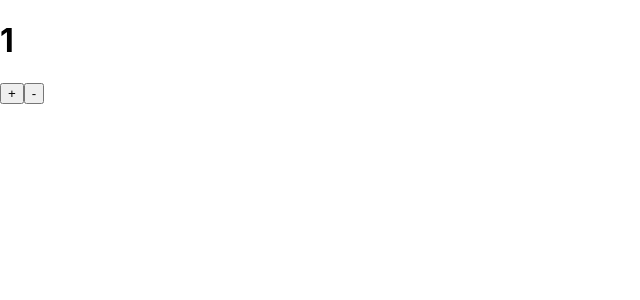
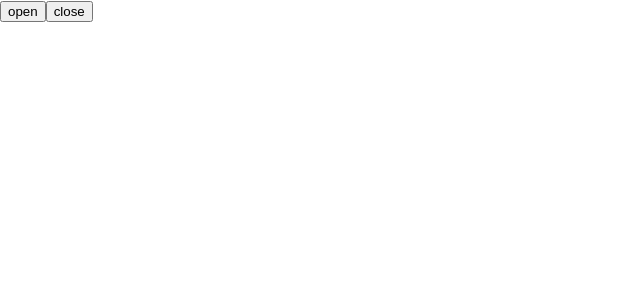
Before and after one commit to seolranlee/react-context-tutorial, a React (Create React App) app: page / in a window 1280 px wide. Shown: the top 300 px of the page, without its empty margins (0-640 px from the left). Built offline with nearby package versions, Linux system fonts and the light colour scheme.

Commit message:
Context의 상태에서 배열이나 객체를 다루는 경우: Modal

```diff
--- a/src/App.js
+++ b/src/App.js
@@ -1,72 +1,88 @@
 import { createContext, useContext, useMemo, useState } from "react";
 
-const CounterValueContext = createContext();
-const CounterActionsContext = createContext();
+const ModalValueContext = createContext();
+const ModalActionsContext = createContext();
 
-function CounterProvider({ children }) {
-  const [counter, setCounter] = useState(1);
+function ModalProvider({ children }) {
+  const [modal, setModal] = useState({
+    visible: false,
+    message: "",
+  });
+
   const actions = useMemo(
     () => ({
-      increase() {
-        setCounter((prev) => prev + 1);
+      open(message) {
+        setModal({
+          message,
+          visible: true,
+        });
       },
-      decrease() {
-        setCounter((prev) => prev - 1);
+      close() {
+        setModal((prev) => ({
+          ...prev,
+          visible: false,
+        }));
       },
     }),
     []
   );
 
   return (
-    <CounterActionsContext.Provider value={actions}>
-      <CounterValueContext.Provider value={counter}>
+    <ModalActionsContext.Provider value={actions}>
+      <ModalValueContext.Provider value={modal}>
         {children}
-      </CounterValueContext.Provider>
-    </CounterActionsContext.Provider>
+      </ModalValueContext.Provider>
+    </ModalActionsContext.Provider>
   );
 }
 
-function useCounterValue() {
-  const value = useContext(CounterValueContext);
+function useModalValue() {
+  const value = useContext(ModalValueContext);
   if (value === undefined) {
-    throw new Error("useCounterValue should be used within CounterProvider");
+    throw new Error("useModalValue should be used witin ModalProvider");
   }
   return value;
 }
 
-function useCounterActions() {
-  const value = useContext(CounterActionsContext);
+function useModalActions() {
+  const value = useContext(ModalActionsContext);
   if (value === undefined) {
-    throw new Error("useCounterActions should be used within CounterProvider");
+    throw new Error("useModalActions should be used witin ModalProvider");
   }
   return value;
 }
 
+function Value() {
+  const { visible, message } = useModalValue();
+  return (
+    visible && (
+      <>
+        <h1>Hello modal</h1>
+        <p>{message}</p>
+      </>
+    )
+  );
+}
+
+function Buttons() {
+  console.log("Buttons");
+  const { open, close } = useModalActions();
+  return (
+    <div>
+      <button onClick={() => open("modal description")}>open</button>
+      <button onClick={close}>close</button>
+    </div>
+  );
+}
+
 function App() {
   return (
-    <CounterProvider>
+    <ModalProvider>
       <div>
         <Value />
         <Buttons />
       </div>
-    </CounterProvider>
-  );
-}
-
-function Value() {
-  console.log("Value");
-  const counter = useCounterValue();
-  return <h1>{counter}</h1>;
-}
-
-function Buttons() {
-  console.log("Buttons");
-  const actions = useCounterActions();
-  return (
-    <div>
-      <button onClick={actions.increase}>+</button>
-      <button onClick={actions.decrease}>-</button>
-    </div>
+    </ModalProvider>
   );
 }
 
```
